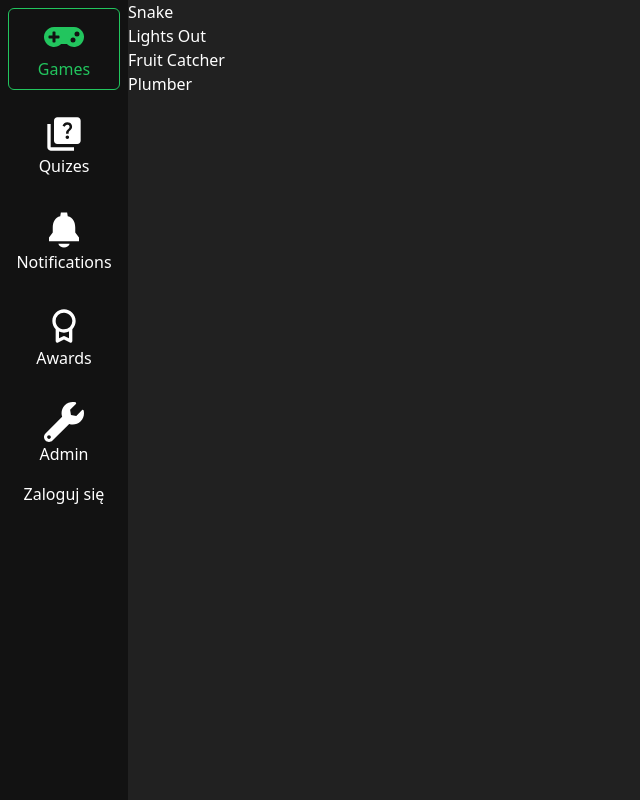
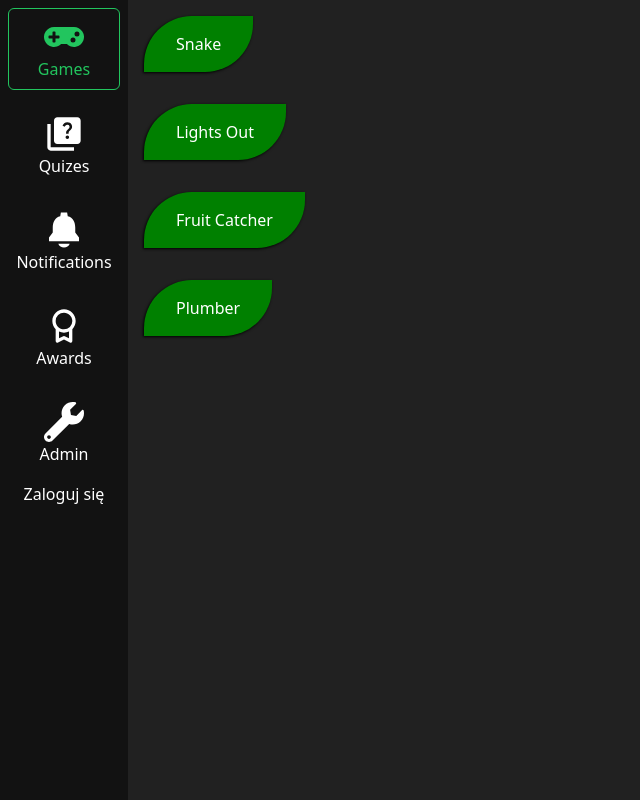
Before and after one commit to adam-przybylski/GreenGameIO, a React (Vite) app in the folder web/: page /games in a window 1280 px wide. Shown: the whole page, without its empty margins (0-640 px from the left). Built offline with nearby package versions, Linux system fonts and the light colour scheme.

Commit message:
luksusowy front

```diff
--- a/web/src/pages/games/games.tsx
+++ b/web/src/pages/games/games.tsx
@@ -7,7 +7,9 @@ const GamesPage: FC = () => {
     <div>
       {Object.entries(games).map(([key, game]) => (
         <div key={key}>
+          <button className="button">
           <NavLink to={`/games/${key}`}>{game.name}</NavLink>
+          </button>
         </div>
       ))}
     </div>
```
